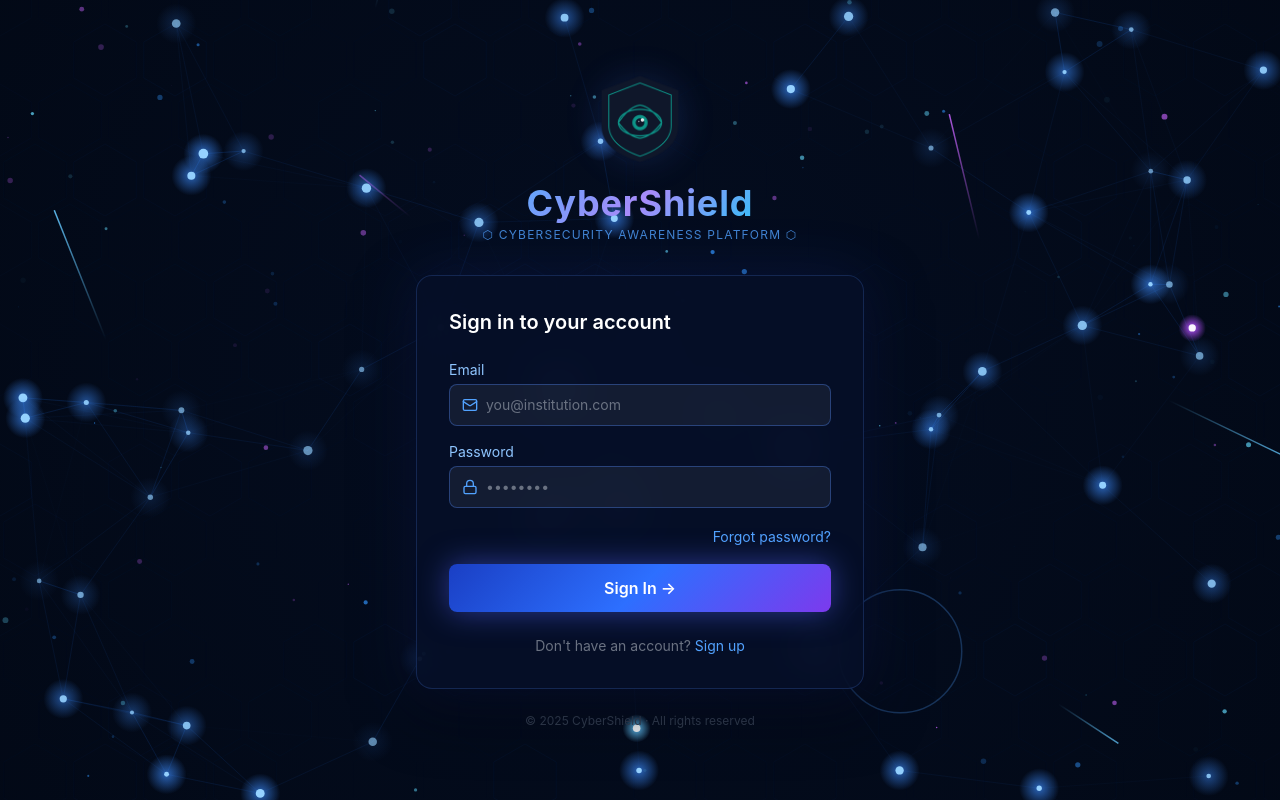
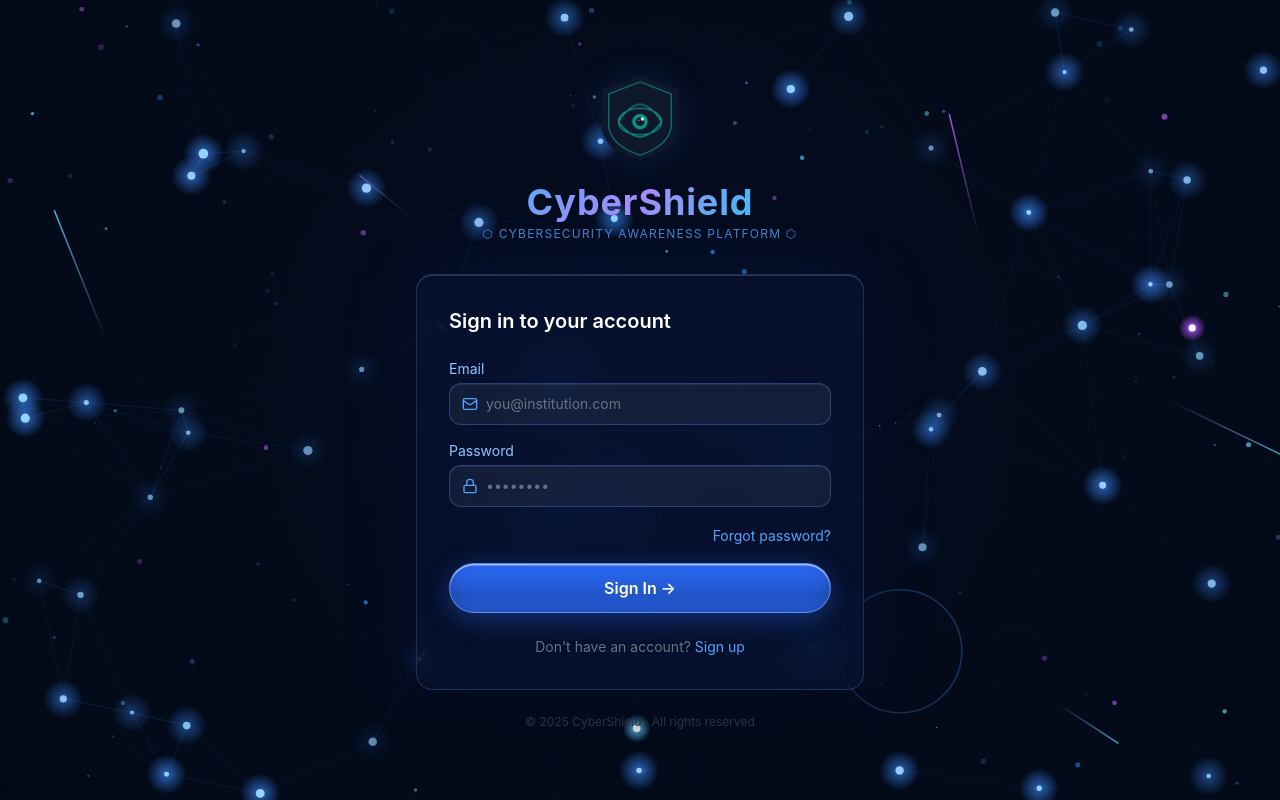
Before and after one commit to thywill123/cybershield, a React (Vite) app: page /login in a window 1280 px wide. Built offline with nearby package versions, Linux system fonts and the light colour scheme; no server answers.

Commit message:
Add Liquid Glass design to Login page

```diff
--- a/src/pages/Login.jsx
+++ b/src/pages/Login.jsx
@@ -4,6 +4,7 @@ import { useNavigate } from 'react-router-dom'
 import { createUserWithEmailAndPassword, signInWithEmailAndPassword, sendPasswordResetEmail } from 'firebase/auth'
 import { doc, setDoc, getDoc } from 'firebase/firestore'
 import { auth, db } from '../firebase'
+import { glassPillPrimary } from '../styles/glass'
 
 const isMobile = () => window.innerWidth <= 768 || /Android|iPhone|iPad|iPod/i.test(navigator.userAgent)
 
@@ -123,14 +124,26 @@ export default function Login() {
   }
 
   const inputClass = "bg-transparent text-white w-full outline-none text-sm placeholder-gray-500"
-  const inputWrap = { background: 'rgba(255,255,255,0.06)', border: '1px solid rgba(80,140,255,0.35)' }
-  const btnStyle = { background: loading ? 'rgba(80,100,200,0.5)' : 'linear-gradient(135deg,#1a3fc4,#2d6fff,#7c3aed)', boxShadow: '0 0 30px rgba(80,100,255,0.5)' }
+  const inputWrap = { background: 'rgba(255,255,255,0.055)', border: '1px solid rgba(120,160,255,0.28)', boxShadow: 'inset 0 1px 0 rgba(255,255,255,0.08)' }
+  const btnStyle = loading
+    ? { background: 'rgba(80,100,200,0.5)', borderRadius: '999px' }
+    : glassPillPrimary('45,110,255')
 
   // Mobile card — NO blur, solid background for performance
-  // Desktop card — glassmorphism blur
+  // Desktop card — liquid-glass: blur + saturate + specular top edge
   const cardStyle = mobile
     ? { background: '#0a1628', border: '1px solid rgba(80,140,255,0.25)', boxShadow: '0 4px 30px rgba(0,0,0,0.8)' }
-    : { background: 'rgba(6,15,40,0.88)', backdropFilter: 'blur(20px)', border: '1px solid rgba(80,140,255,0.2)', boxShadow: '0 0 60px rgba(40,80,255,0.15),0 20px 60px rgba(0,0,0,0.6)' }
+    : {
+        background: 'rgba(10,20,48,0.68)',
+        backdropFilter: 'blur(26px) saturate(180%)',
+        WebkitBackdropFilter: 'blur(26px) saturate(180%)',
+        border: '1px solid rgba(120,160,255,0.22)',
+        boxShadow: `
+          inset 0 1px 0 rgba(255,255,255,0.16),
+          0 0 60px rgba(40,80,255,0.15),
+          0 20px 60px rgba(0,0,0,0.6)
+        `,
+      }
 
   const RuleItem = ({ passed, text }) => (
     <div className="flex items-center gap-2">
@@ -177,11 +190,11 @@ export default function Login() {
               <h2 className="text-xl font-semibold text-white mb-6">Sign in to your account</h2>
               <form onSubmit={handleSubmit} className="space-y-4">
                 <div><label className="text-blue-300 text-sm mb-1 block">Email</label>
-                  <div className="flex items-center rounded-lg px-3 py-2.5" style={inputWrap}><Mail className="text-blue-400 w-4 h-4 mr-2 shrink-0" /><input type="email" placeholder="you@institution.com" value={email} onChange={e => setEmail(e.target.value)} required className={inputClass} /></div></div>
+                  <div className="flex items-center rounded-xl px-3 py-2.5 transition-colors" style={inputWrap}><Mail className="text-blue-400 w-4 h-4 mr-2 shrink-0" /><input type="email" placeholder="you@institution.com" value={email} onChange={e => setEmail(e.target.value)} required className={inputClass} /></div></div>
                 <div><label className="text-blue-300 text-sm mb-1 block">Password</label>
-                  <div className="flex items-center rounded-lg px-3 py-2.5" style={inputWrap}><Lock className="text-blue-400 w-4 h-4 mr-2 shrink-0" /><input type="password" placeholder="••••••••" value={password} onChange={e => setPassword(e.target.value)} required className={inputClass} /></div></div>
+                  <div className="flex items-center rounded-xl px-3 py-2.5 transition-colors" style={inputWrap}><Lock className="text-blue-400 w-4 h-4 mr-2 shrink-0" /><input type="password" placeholder="••••••••" value={password} onChange={e => setPassword(e.target.value)} required className={inputClass} /></div></div>
                 <div className="text-right"><button type="button" onClick={() => { setMode('forgot'); setError('') }} className="text-blue-400 text-sm">Forgot password?</button></div>
-                <button type="submit" disabled={loading} className="w-full text-white font-semibold py-3 rounded-lg" style={btnStyle}>{loading ? 'Signing in...' : 'Sign In →'}</button>
+                <button type="submit" disabled={loading} className="glass-sweep w-full text-white font-semibold py-3 rounded-full transition" style={btnStyle}>{loading ? 'Signing in...' : 'Sign In →'}</button>
               </form>
               <p className="text-center text-gray-500 text-sm mt-6">Don't have an account?{' '}<button onClick={() => { setMode('signup'); setError('') }} className="text-blue-400">Sign up</button></p>
             </>
@@ -192,15 +205,15 @@ export default function Login() {
               <h2 className="text-xl font-semibold text-white mb-6">Create your account</h2>
               <form onSubmit={handleSubmit} className="space-y-4">
                 <div><label className="text-blue-300 text-sm mb-1 block">Full Name</label>
-                  <div className="flex items-center rounded-lg px-3 py-2.5" style={inputWrap}><User className="text-blue-400 w-4 h-4 mr-2 shrink-0" /><input type="text" placeholder="John Doe" value={name} onChange={e => setName(e.target.value)} required className={inputClass} /></div></div>
+                  <div className="flex items-center rounded-xl px-3 py-2.5 transition-colors" style={inputWrap}><User className="text-blue-400 w-4 h-4 mr-2 shrink-0" /><input type="text" placeholder="John Doe" value={name} onChange={e => setName(e.target.value)} required className={inputClass} /></div></div>
                 <div><label className="text-blue-300 text-sm mb-1 block">Institution</label>
-                  <div className="flex items-center rounded-lg px-3 py-2.5" style={inputWrap}><Building className="text-blue-400 w-4 h-4 mr-2 shrink-0" /><input type="text" placeholder="Your organization" value={institution} onChange={e => setInstitution(e.target.value)} required className={inputClass} /></div></div>
+                  <div className="flex items-center rounded-xl px-3 py-2.5 transition-colors" style={inputWrap}><Building className="text-blue-400 w-4 h-4 mr-2 shrink-0" /><input type="text" placeholder="Your organization" value={institution} onChange={e => setInstitution(e.target.value)} required className={inputClass} /></div></div>
                 <div><label className="text-blue-300 text-sm mb-1 block">Email</label>
-                  <div className="flex items-center rounded-lg px-3 py-2.5" style={inputWrap}><Mail className="text-blue-400 w-4 h-4 mr-2 shrink-0" /><input type="email" placeholder="you@institution.com" value={email} onChange={e => setEmail(e.target.value)} required className={inputClass} /></div></div>
+                  <div className="flex items-center rounded-xl px-3 py-2.5 transition-colors" style={inputWrap}><Mail className="text-blue-400 w-4 h-4 mr-2 shrink-0" /><input type="email" placeholder="you@institution.com" value={email} onChange={e => setEmail(e.target.value)} required className={inputClass} /></div></div>
                 <div><label className="text-blue-300 text-sm mb-1 block">Password</label>
-                  <div className="flex items-center rounded-lg px-3 py-2.5" style={inputWrap}><Lock className="text-blue-400 w-4 h-4 mr-2 shrink-0" /><input type="password" placeholder="Create a strong password" value={password} onChange={e => { setPassword(e.target.value); setShowPasswordRules(true) }} onFocus={() => setShowPasswordRules(true)} required className={inputClass} /></div>
+                  <div className="flex items-center rounded-xl px-3 py-2.5 transition-colors" style={inputWrap}><Lock className="text-blue-400 w-4 h-4 mr-2 shrink-0" /><input type="password" placeholder="Create a strong password" value={password} onChange={e => { setPassword(e.target.value); setShowPasswordRules(true) }} onFocus={() => setShowPasswordRules(true)} required className={inputClass} /></div>
                   {showPasswordRules && (
-                    <div className="mt-2 p-3 rounded-lg space-y-1.5" style={{ background: 'rgba(255,255,255,0.04)', border: '1px solid rgba(80,140,255,0.15)' }}>
+                    <div className="mt-2 p-3 rounded-xl space-y-1.5" style={{ background: 'rgba(255,255,255,0.04)', border: '1px solid rgba(80,140,255,0.15)' }}>
                       <RuleItem passed={pwdValidation.minLength} text="At least 8 characters" />
                       <RuleItem passed={pwdValidation.hasUpper} text="At least one uppercase letter (A-Z)" />
                       <RuleItem passed={pwdValidation.hasNumber} text="At least one number (0-9)" />
@@ -208,7 +221,7 @@ export default function Login() {
                     </div>
                   )}
                 </div>
-                <button type="submit" disabled={loading} className="w-full text-white font-semibold py-3 rounded-lg" style={btnStyle}>{loading ? 'Creating account...' : 'Create Account →'}</button>
+                <button type="submit" disabled={loading} className="glass-sweep w-full text-white font-semibold py-3 rounded-full transition" style={btnStyle}>{loading ? 'Creating account...' : 'Create Account →'}</button>
               </form>
               <p className="text-center text-gray-500 text-sm mt-6">Already have an account?{' '}<button onClick={() => { setMode('login'); setError('') }} className="text-blue-400">Sign in</button></p>
             </>
@@ -222,8 +235,8 @@ export default function Login() {
                   <p className="text-gray-400 text-sm mb-6">Enter your registered email and we will send you a reset link.</p>
                   <form onSubmit={handleSubmit} className="space-y-4">
                     <div><label className="text-blue-300 text-sm mb-1 block">Email</label>
-                      <div className="flex items-center rounded-lg px-3 py-2.5" style={inputWrap}><Mail className="text-blue-400 w-4 h-4 mr-2 shrink-0" /><input type="email" placeholder="you@institution.com" value={email} onChange={e => setEmail(e.target.value)} required className={inputClass} /></div></div>
-                    <button type="submit" disabled={loading} className="w-full text-white font-semibold py-3 rounded-lg" style={btnStyle}>{loading ? 'Sending...' : 'Send Reset Link →'}</button>
+                      <div className="flex items-center rounded-xl px-3 py-2.5 transition-colors" style={inputWrap}><Mail className="text-blue-400 w-4 h-4 mr-2 shrink-0" /><input type="email" placeholder="you@institution.com" value={email} onChange={e => setEmail(e.target.value)} required className={inputClass} /></div></div>
+                    <button type="submit" disabled={loading} className="glass-sweep w-full text-white font-semibold py-3 rounded-full transition" style={btnStyle}>{loading ? 'Sending...' : 'Send Reset Link →'}</button>
                   </form>
                 </>
               ) : (
```
